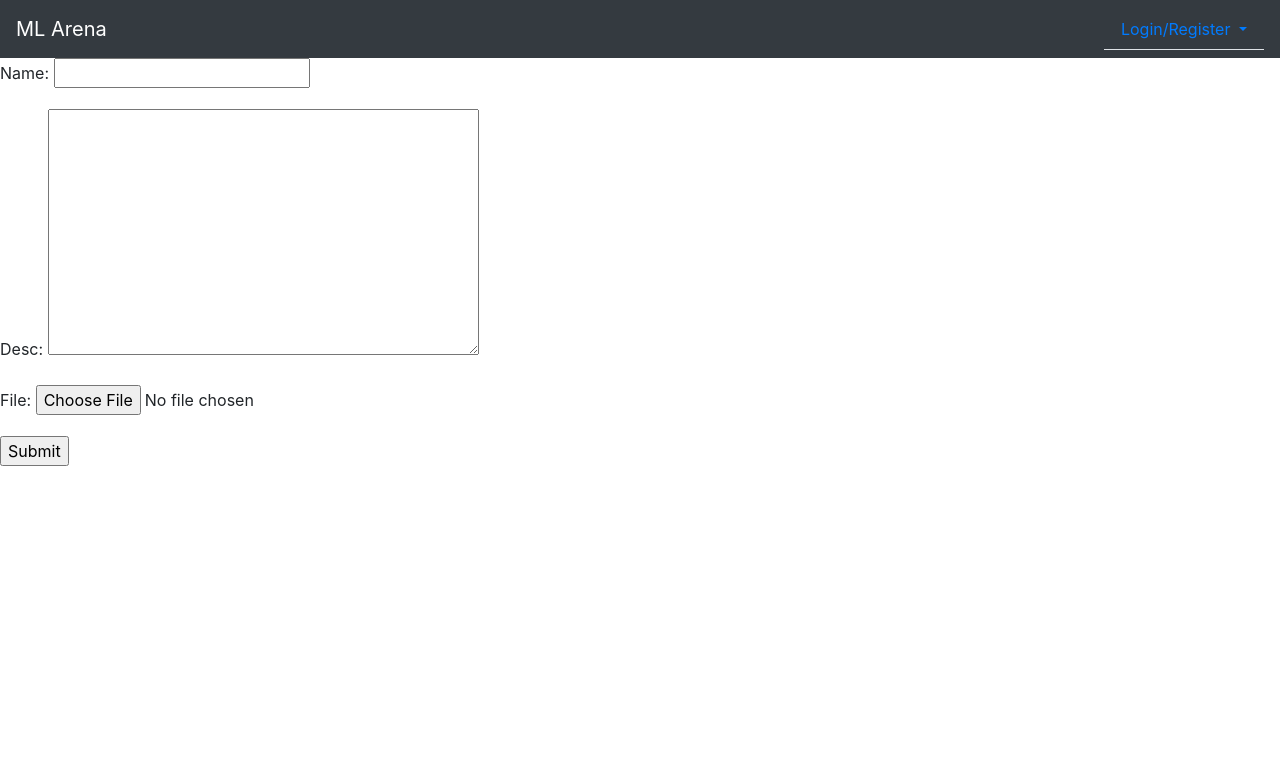
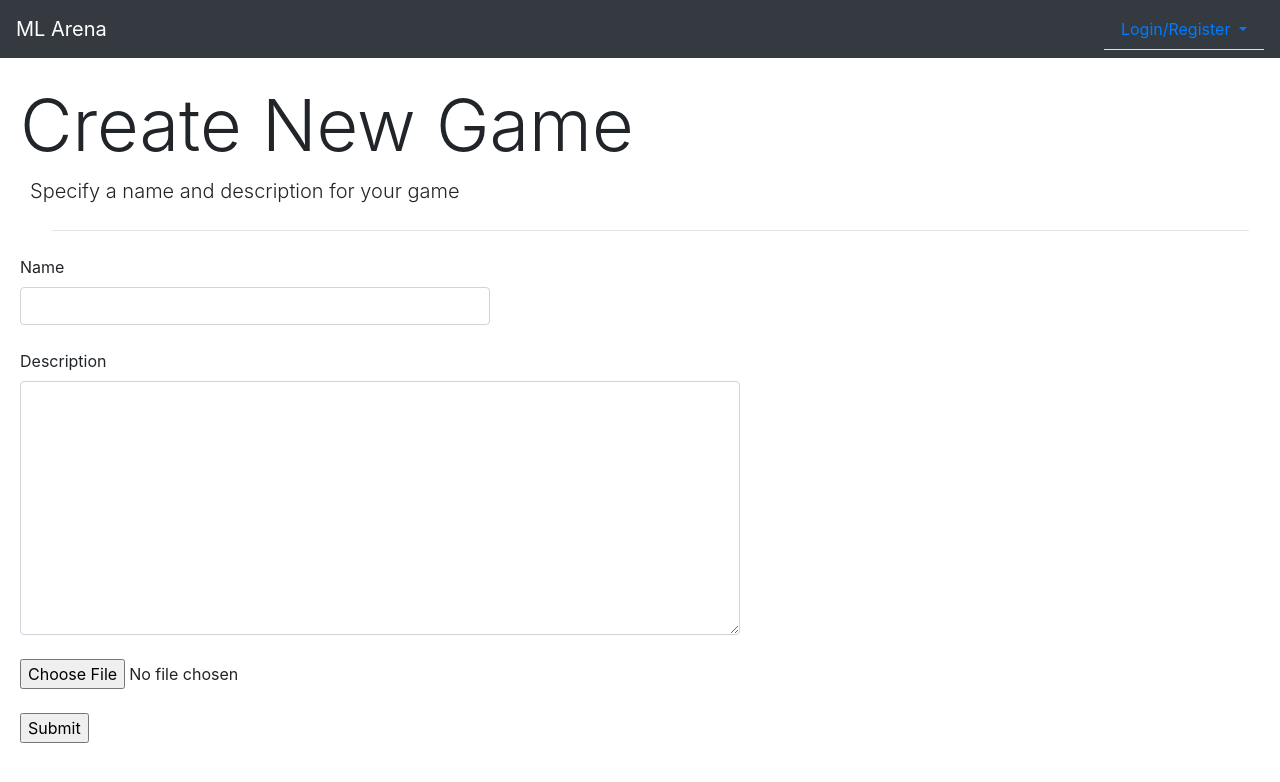
Before and after one commit to jackschu/mlarena, a Django app: page /games/new/ in a window 1280 px wide. Shown: the top 782 px of the page. Run offline with Django 3.2, Linux system fonts and the light colour scheme; some libraries are stand-ins or nearby versions.

Commit message:
added commented jumbotron in base.html and improved ui of viewGroup.html

```diff
--- a/webmain/games/templates/games/viewGroup.html
+++ b/webmain/games/templates/games/viewGroup.html
@@ -1,9 +1,36 @@
 {% extends 'base.html' %}
 {% load widget_tweaks %}
 {% block content%}
-  <form method="post" enctype="multipart/form-data">
+<div style="margin-left:20px;">
+  <br/>
+  <h1 class="display-3"> Create New Game </h1>
+  <p class="lead" style="margin-left:10px"> Specify a name and description for your game </p>
+  <hr class="my-4" style="max-width:95%">
+  <div>
+    <form method="post" enctype="multipart/form-data">
       {% csrf_token %}
-      {{ form.as_p }}
+      <div class="row">
+	<div class="input-field col" style="max-width:500px">
+	  <label for="name">Name</label>
+	  {% render_field form.name class+="form-control" %}
+	</div>
+      </div>
+      <br/>
+      <div class="row">
+	<div class="input-field col" style="max-width:750px">
+	  <label for="name">Description</label>
+	  {% render_field form.desc class+="form-control" %}
+	</div>
+      </div>
+      <br/>
+      <div class="row">
+	<div class="input-field col" style="max-width:750px">
+	  {% render_field form.file %}
+	</div>
+      </div>
+      <br/>
       <input type="submit" value="Submit">
-  </form>
+    </form>
+  </div>
+</div>
 {%endblock%}
--- a/webmain/requirements.txt
+++ /dev/null
@@ -1,5 +0,0 @@
-Django==2.2
-gunicorn==19.9.0
-# pkg-resources==0.0.0
-pytz==2018.9
-whitenoise==4.1.2
```
Also changed, not shown: webmain/templates/base.html (+11 -0 lines), webmain/templates/frontPage.html (added, +13 -0 lines).
